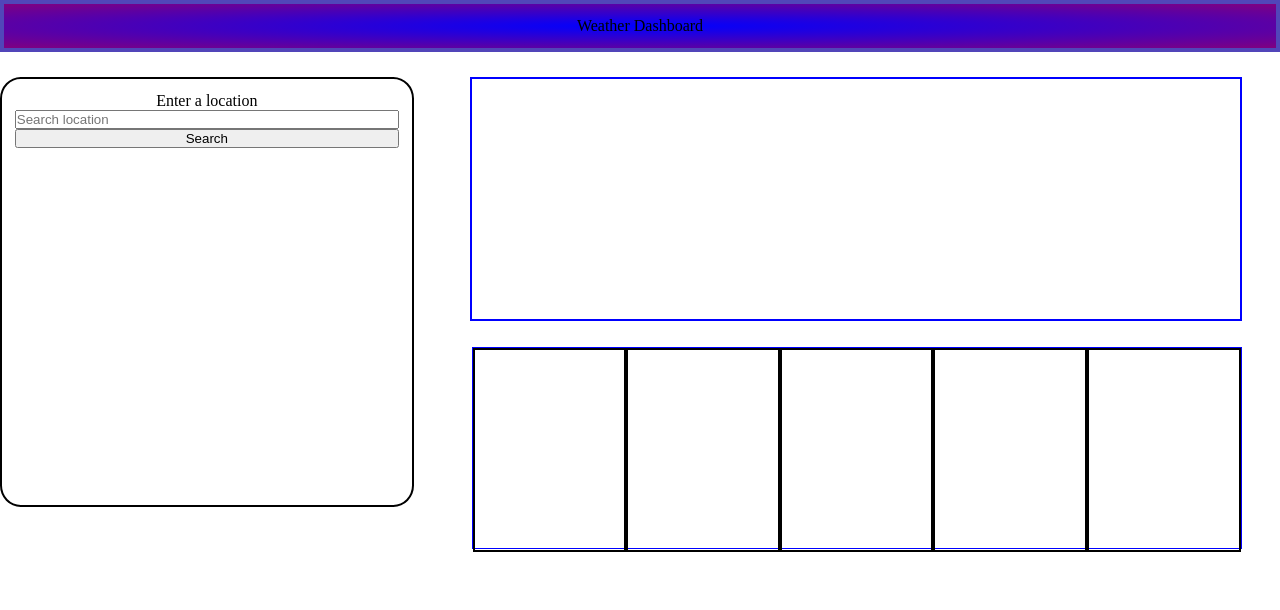
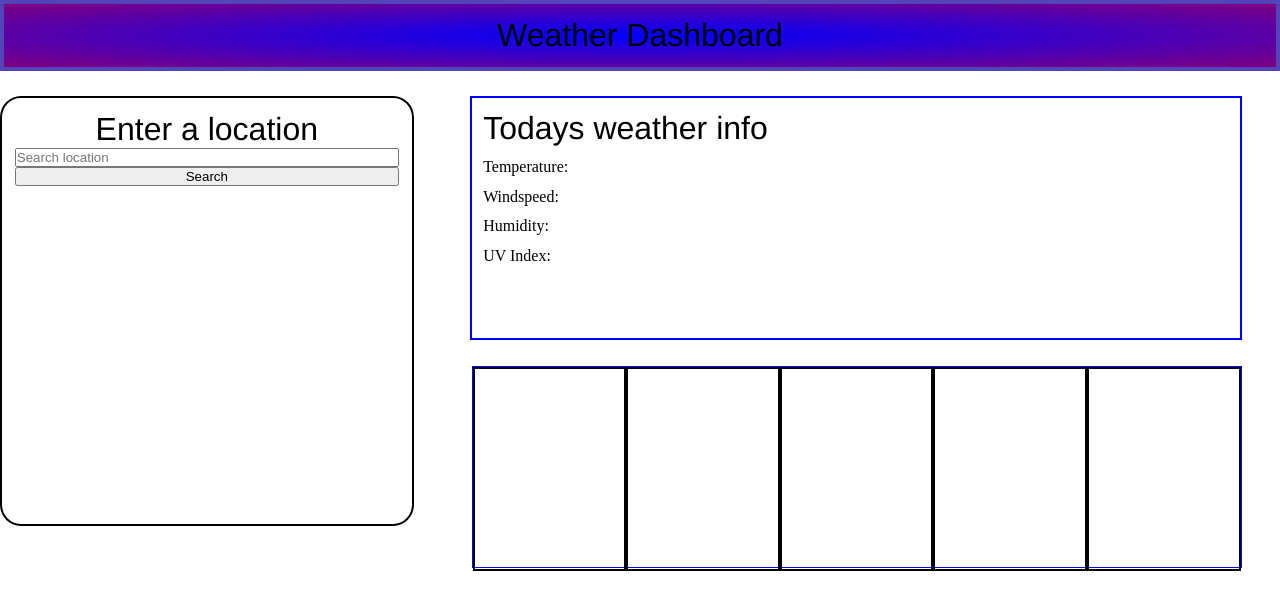
Before and after one commit to Charl1410/weather-dashboard, a plain HTML site: page index.html in a window 1280 px wide. Drawn offline with Linux system fonts and the light colour scheme.

Commit message:
updated UI

```diff
--- a/index.html
+++ b/index.html
@@ -9,10 +9,16 @@
   </head>
   <body>
     <header>
-      <div id="top-bar">Weather Dashboard</div>
+      <div id="top-bar"><p id="font-big">Weather Dashboard</p></div>
     </header>
 
-    <section id="location">
+    <section id="current-day-weather">
+      <p id="font-big" class="text-spacing">Todays weather info</p>
+      <p id="temperature" class="text-spacing">Temperature:</p>
+      <p id="wind-speed" class="text-spacing">Windspeed:</p>
+      <p id="humidity" class="text-spacing">Humidity:</p>
+      <p id="UV index" class="text-spacing">UV Index:</p>
+
       <div id="current-location"></div>
     </section>
 
@@ -25,13 +31,11 @@
     </div>
 
     <aside id="aside" class="d-flex">
-      <div>Enter a location</div>
+      <div><p id="font-big">Enter a location</p></div>
       <input type="text" placeholder="Search location" id="search-content" />
       <button id="search-btn">Search</button>
       <div id="error-message"></div>
     </aside>
-
-
   </body>
 </html>
 
--- a/script.js
+++ b/script.js
@@ -21,11 +21,9 @@ async function getLocation() {
     }
     //if not look up location API call
     else {
-       var memes = await lookUpLocation(locationInput);
+       var weatherInfo = await lookUpLocation(locationInput);
 
-       console.log(memes)
-
-
+       console.log(weatherInfo)
 }
 }
 
@@ -36,9 +34,17 @@ async function lookUpLocation(cityName) {
     var response = await fetch(apiURL)
     var data = await response.json()
     return data
+
+
+}
+
+//create a function to get current date and apped to HTML
+function displayDate() {
+
 }
 
 
 
 
+//add event listener to search button
 searchBtn.addEventListener('click', getLocation);
--- a/style.css
+++ b/style.css
@@ -3,9 +3,9 @@
     padding: 0;
 }
 
-body {
-
-
+#font-big {
+    font-family: 'Franklin Gothic Medium', 'Arial Narrow', Arial, sans-serif;
+    font-size: 200%;
 }
 
 header {
@@ -31,7 +31,7 @@ aside {
     background-image: radial-gradient(blue, purple)
 }
 
-#location {
+#current-day-weather {
     border: solid 2px blue;
     width:60%;
     height:30vh;
@@ -56,3 +56,7 @@ aside {
     border: solid 2px black;;
 
 }
+
+.text-spacing {
+    margin:1.5%;
+}
```
Lines whose indentation alone changed are shown as unchanged.
